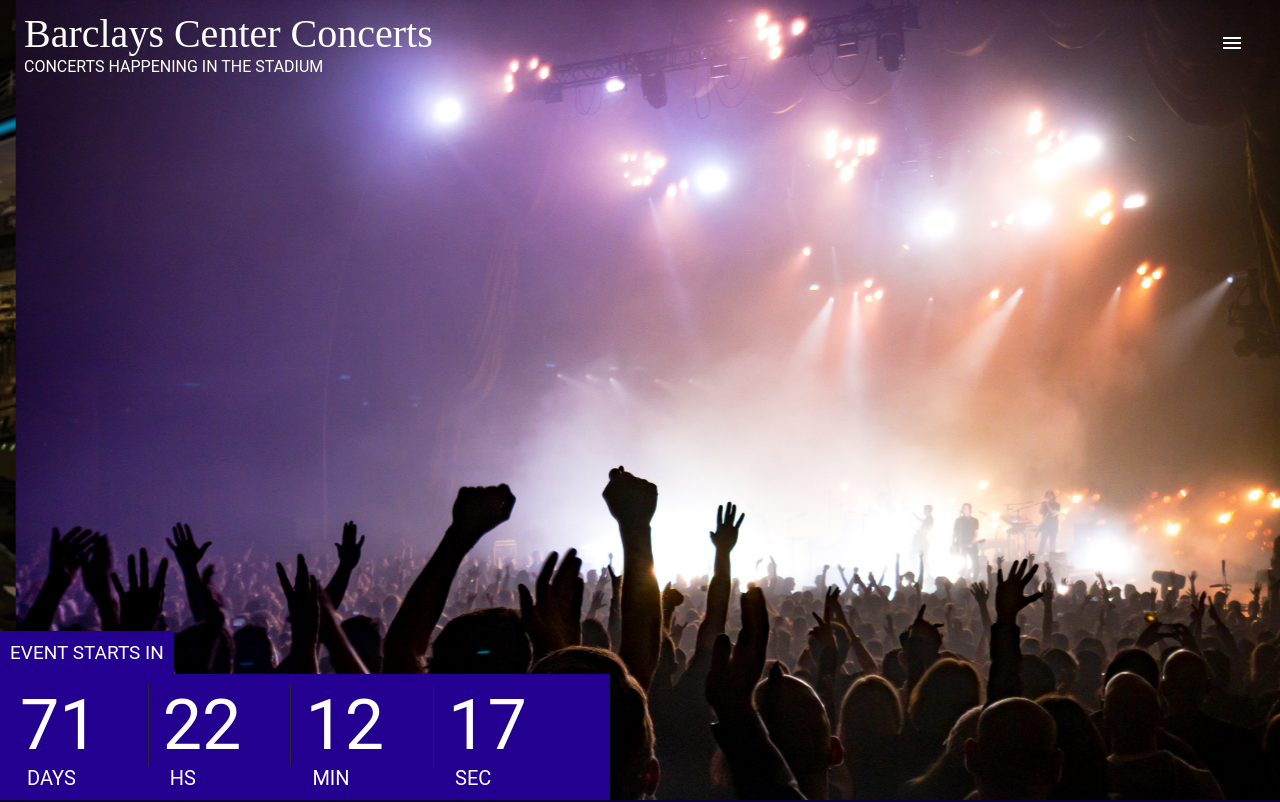
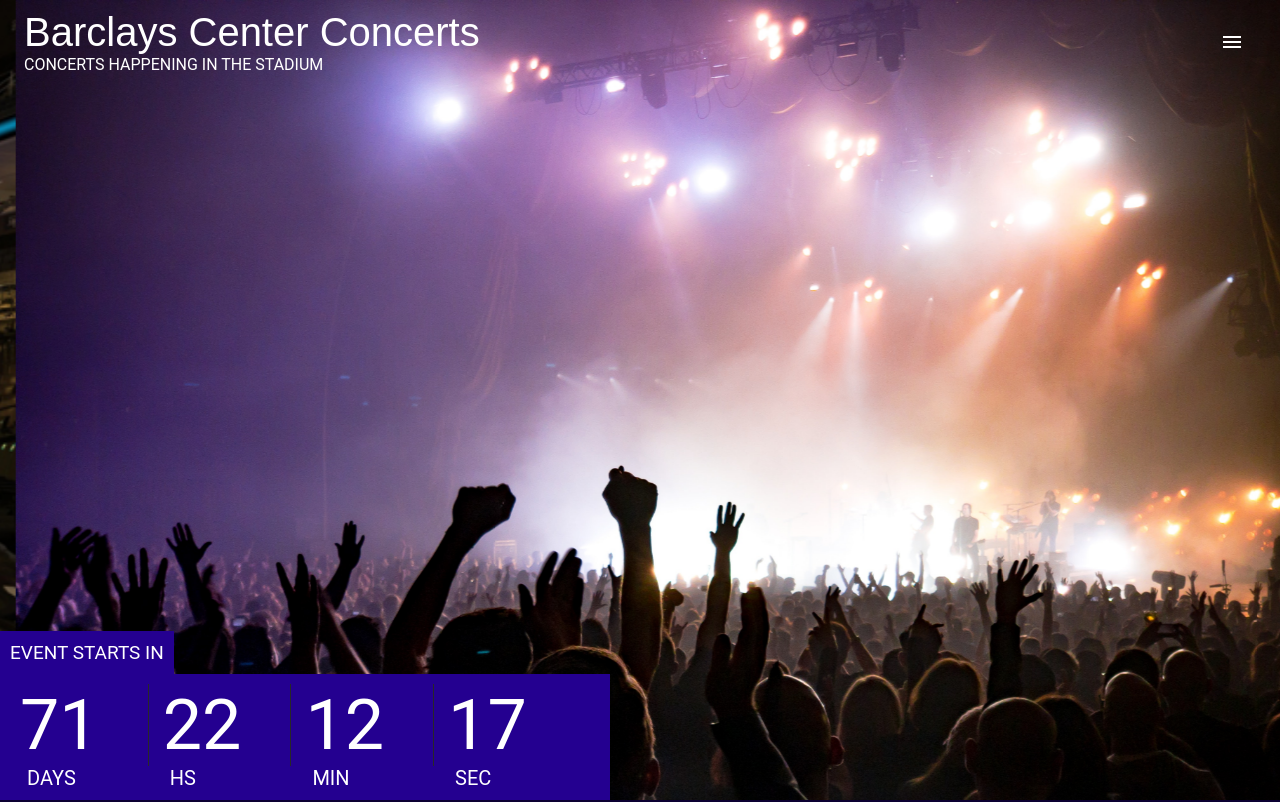
Before and after one commit to jo-kaur/venue_page, a React (Create React App) app: page / in a window 1280 px wide. Shown: the top 802 px of the page. Built offline with nearby package versions, Linux system fonts and the light colour scheme.

Commit message:
Change font to styles.css

```diff
--- a/src/resources/styles.css
+++ b/src/resources/styles.css
@@ -5,7 +5,7 @@ body {
 }
 
 .font_righteous {
-    font-family: 'Righteous', cursive;
+    font-family: 'Hind', sans-serif;
 }
 
 .bck_black {
```
